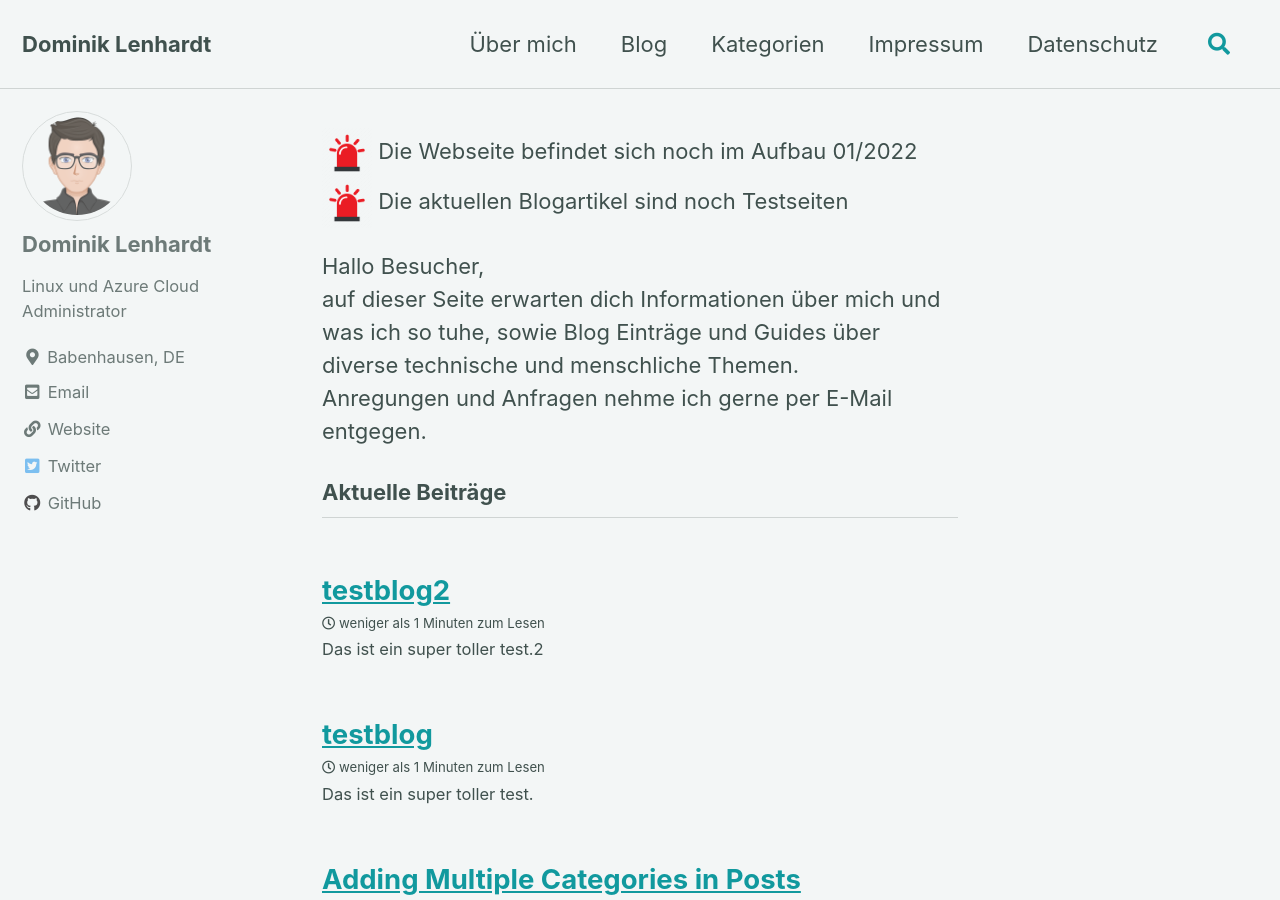
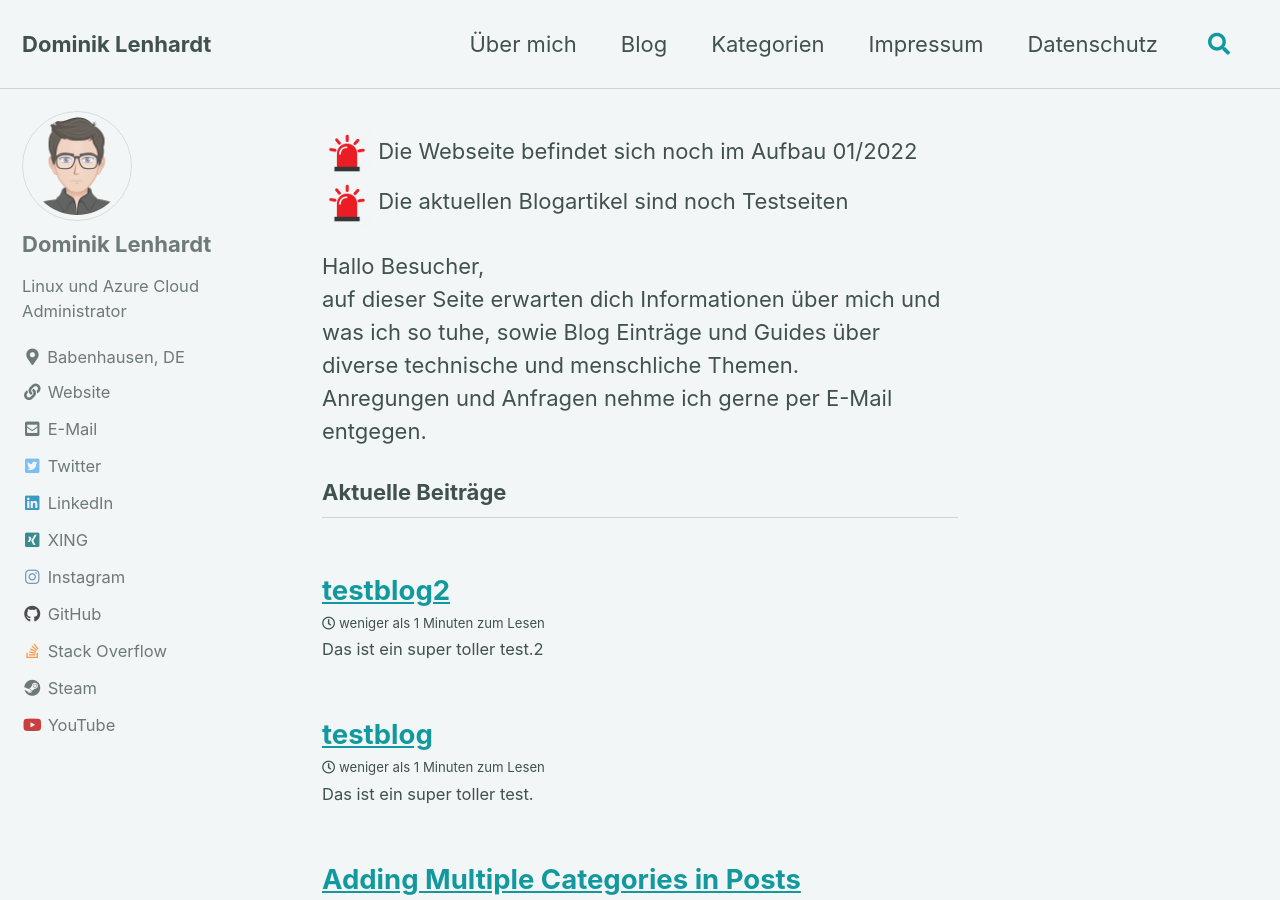
Before and after one commit to OnkelDom/onkeldom-old.github.io, a Jekyll site: the page built from index.html, in a window 1280 px wide and 900 px high. Built offline with Jekyll 4.4.1, drawn with Linux system fonts in a browser that asks for light colours; cached includes are drawn as plain includes; the list of posts is cut into pages by our own code; part of the change alters nothing that is shown.

```diff
--- a/_config.yml
+++ b/_config.yml
@@ -106,26 +106,19 @@ author:
   avatar           : "/assets/images/onkeldom_avatar.png" # path of avatar image, e.g. "/assets/images/bio-photo.jpg"
   bio              : "Linux und Azure Cloud Administrator"
   location         : "Babenhausen, DE"
-  email            :
+  email            : "dominik@lenhardt.cc"
+  twitter          : "OnkelDominik"
+  xing             : "Dominik_Lenhardt"
+  linkedin         : "dominik-lenhardt-086645226"
+  github           : "OnkelDom"
+  steam            : "onkeldom"
+  youtube          : "d3mka"
+  instagram        : "onkeldominik"
+  stackoverflow    : "17848024/dominik-lenhardt"
   links:
-    - label: "Email"
-      icon: "fas fa-fw fa-envelope-square"
-      url: "mailto:dominik@lenhardt.cc"
     - label: "Website"
       icon: "fas fa-fw fa-link"
       url: "https://lenhardt.cc"
-    - label: "Twitter"
-      icon: "fab fa-fw fa-twitter-square"
-      url: "https://twitter.com/OnkelDominik"
-    - label: "Facebook"
-      icon: "fab fa-fw fa-facebook-square"
-      # url: "https://facebook.com/"
-    - label: "GitHub"
-      icon: "fab fa-fw fa-github"
-      url: "https://github.com/OnkelDom"
-    - label: "Instagram"
-      icon: "fab fa-fw fa-instagram"
-      # url: "https://instagram.com/"
 
 # Experiences
 author_work_experiences_title: Major Skills
```
